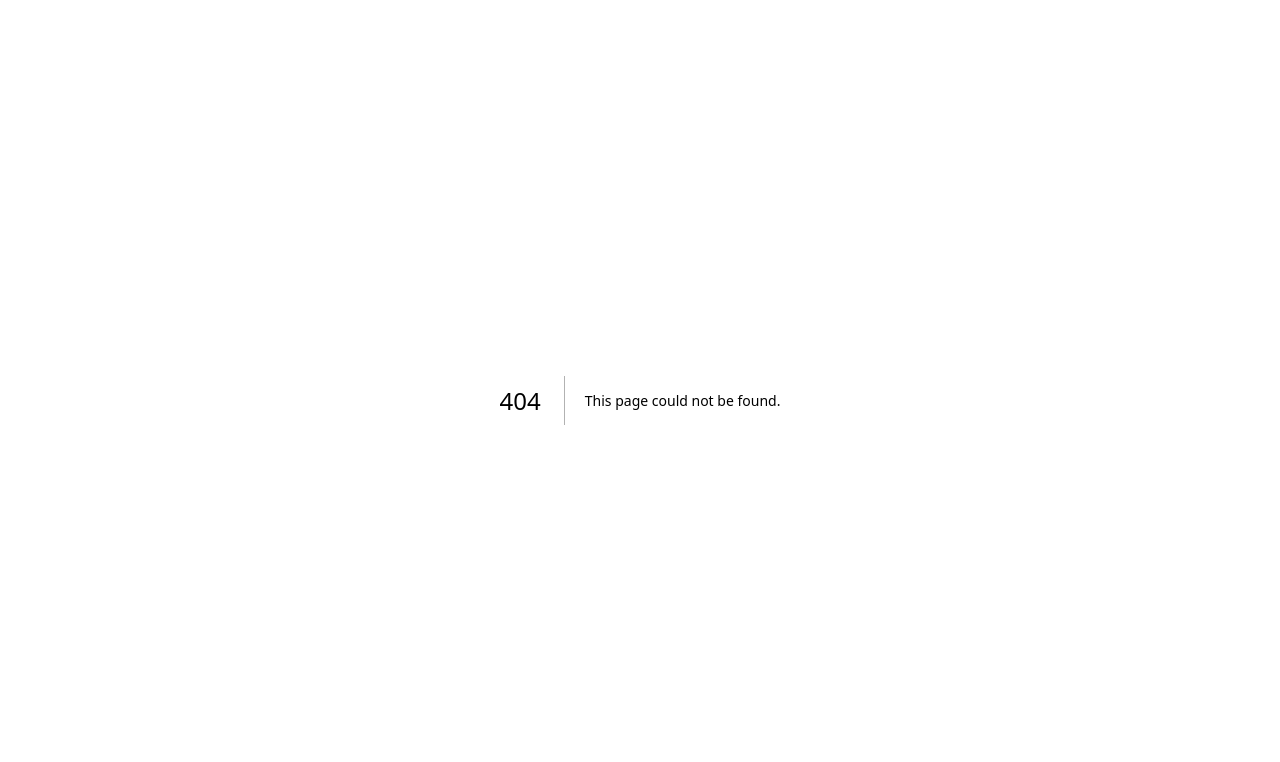
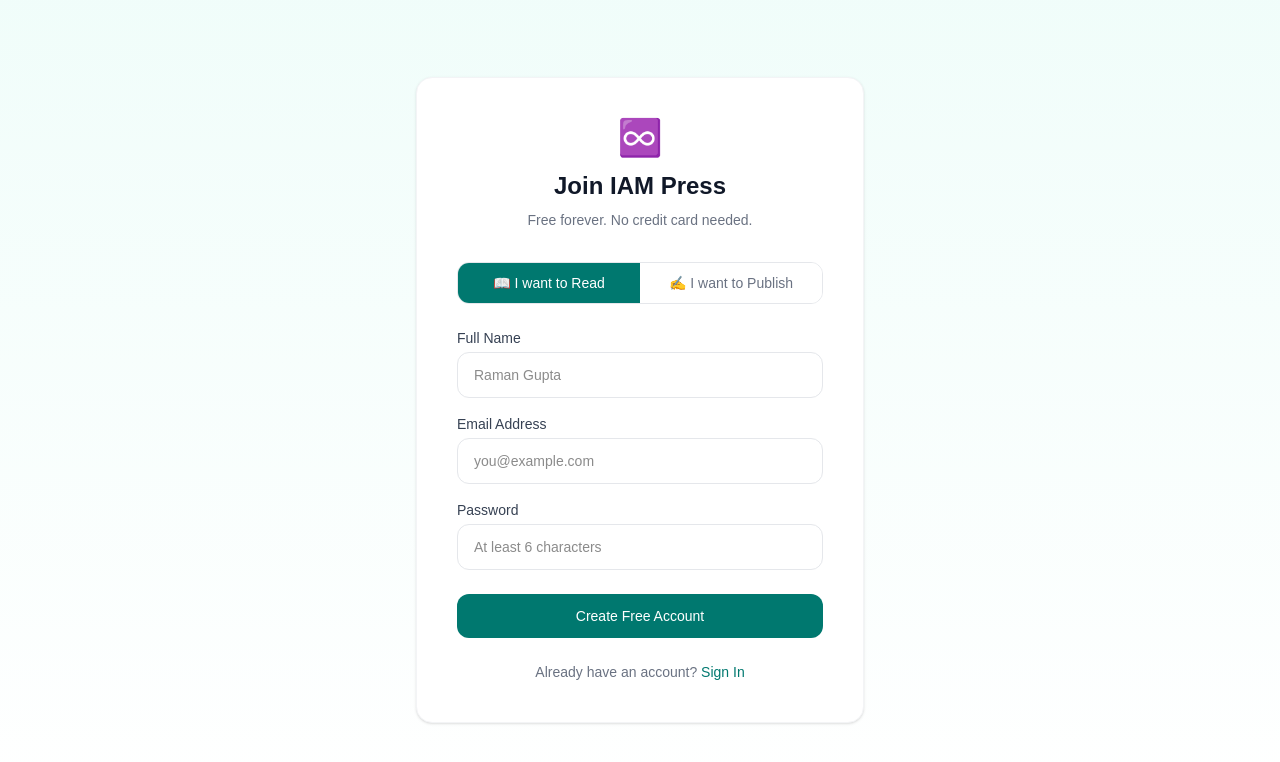
Before and after one commit to ramangupta/iampress, a Next.js app: page /signup in a window 1280 px wide. Before the commit this address had no page. Shown: the top 762 px of the page. Built offline with nearby package versions, Linux system fonts and the light colour scheme; no server answers.

Commit message:
Add signup and signin pages with Supabase auth

```diff
--- /dev/null
+++ b/app/signin/page.tsx
@@ -0,0 +1,108 @@
+"use client";
+
+import { useState } from "react";
+import { supabase } from "@/lib/supabase";
+
+export default function SignIn() {
+  const [email, setEmail] = useState("");
+  const [password, setPassword] = useState("");
+  const [loading, setLoading] = useState(false);
+  const [error, setError] = useState("");
+
+  const handleSignIn = async () => {
+    setLoading(true);
+    setError("");
+
+    if (!email || !password) {
+      setError("Please fill in all fields.");
+      setLoading(false);
+      return;
+    }
+
+    const { error: authError } = await supabase.auth.signInWithPassword({
+      email,
+      password,
+    });
+
+    if (authError) {
+      setError(authError.message);
+      setLoading(false);
+      return;
+    }
+
+    // Redirect to dashboard after login
+    window.location.href = "/dashboard";
+  };
+
+  return (
+    <div className="min-h-screen bg-gradient-to-b from-teal-50 to-white flex items-center justify-center px-4">
+      <div className="bg-white rounded-2xl shadow-sm border border-gray-100 p-10 w-full max-w-md">
+
+        {/* Header */}
+        <div className="text-center mb-8">
+          <div className="text-4xl mb-3">♾️</div>
+          <h1 className="text-2xl font-bold text-gray-900">Welcome back</h1>
+          <p className="text-gray-500 text-sm mt-2">
+            Sign in to your IAM Press account
+          </p>
+        </div>
+
+        {/* Form */}
+        <div className="flex flex-col gap-4">
+          <div>
+            <label className="text-sm font-medium text-gray-700 mb-1 block">
+              Email Address
+            </label>
+            <input
+              type="email"
+              placeholder="you@example.com"
+              value={email}
+              onChange={(e) => setEmail(e.target.value)}
+              className="w-full border border-gray-200 rounded-xl px-4 py-3 text-sm focus:outline-none focus:ring-2 focus:ring-teal-500 transition"
+            />
+          </div>
+
+          <div>
+            <label className="text-sm font-medium text-gray-700 mb-1 block">
+              Password
+            </label>
+            <input
+              type="password"
+              placeholder="Your password"
+              value={password}
+              onChange={(e) => setPassword(e.target.value)}
+              className="w-full border border-gray-200 rounded-xl px-4 py-3 text-sm focus:outline-none focus:ring-2 focus:ring-teal-500 transition"
+            />
+          </div>
+
+          {/* Error Message */}
+          {error && (
+            <div className="bg-red-50 border border-red-200 text-red-600 text-sm px-4 py-3 rounded-xl">
+              {error}
+            </div>
+          )}
+
+          {/* Submit Button */}
+          <button
+            onClick={handleSignIn}
+            disabled={loading}
+            className="w-full bg-teal-700 text-white py-3 rounded-xl text-sm font-medium hover:bg-teal-800 transition-colors disabled:opacity-50 disabled:cursor-not-allowed mt-2"
+          >
+            {loading ? "Signing in..." : "Sign In"}
+          </button>
+        </div>
+
+        {/* Links */}
+        <div className="flex justify-between text-sm mt-6">
+          <a href="#" className="text-gray-500 hover:text-teal-700 transition-colors">
+            Forgot password?
+          </a>
+          <a href="/signup" className="text-teal-700 font-medium hover:underline">
+            Create account
+          </a>
+        </div>
+
+      </div>
+    </div>
+  );
+}
--- /dev/null
+++ b/app/signup/page.tsx
@@ -0,0 +1,180 @@
+"use client";
+
+import { useState } from "react";
+import { supabase } from "@/lib/supabase";
+
+export default function SignUp() {
+  const [name, setName] = useState("");
+  const [email, setEmail] = useState("");
+  const [password, setPassword] = useState("");
+  const [role, setRole] = useState("reader");
+  const [loading, setLoading] = useState(false);
+  const [message, setMessage] = useState("");
+  const [error, setError] = useState("");
+
+  const handleSignUp = async () => {
+    setLoading(true);
+    setError("");
+    setMessage("");
+
+    // Basic validation
+    if (!name || !email || !password) {
+      setError("Please fill in all fields.");
+      setLoading(false);
+      return;
+    }
+
+    if (password.length < 6) {
+      setError("Password must be at least 6 characters.");
+      setLoading(false);
+      return;
+    }
+
+    // Create auth user in Supabase
+    const { data, error: authError } = await supabase.auth.signUp({
+      email,
+      password,
+    });
+
+    if (authError) {
+      setError(authError.message);
+      setLoading(false);
+      return;
+    }
+
+    // Save extra info to users table
+    if (data.user) {
+      const { error: dbError } = await supabase.from("users").insert({
+        id: data.user.id,
+        email,
+        name,
+        role,
+      });
+
+      if (dbError) {
+        setError(dbError.message);
+        setLoading(false);
+        return;
+      }
+    }
+
+    setMessage(
+      "Account created! Please check your email to confirm your account."
+    );
+    setLoading(false);
+  };
+
+  return (
+    <div className="min-h-screen bg-gradient-to-b from-teal-50 to-white flex items-center justify-center px-4">
+      <div className="bg-white rounded-2xl shadow-sm border border-gray-100 p-10 w-full max-w-md">
+
+        {/* Header */}
+        <div className="text-center mb-8">
+          <div className="text-4xl mb-3">♾️</div>
+          <h1 className="text-2xl font-bold text-gray-900">Join IAM Press</h1>
+          <p className="text-gray-500 text-sm mt-2">
+            Free forever. No credit card needed.
+          </p>
+        </div>
+
+        {/* Role Selector */}
+        <div className="flex rounded-xl overflow-hidden border border-gray-200 mb-6">
+          <button
+            onClick={() => setRole("reader")}
+            className={`flex-1 py-2.5 text-sm font-medium transition-colors ${
+              role === "reader"
+                ? "bg-teal-700 text-white"
+                : "bg-white text-gray-500 hover:bg-gray-50"
+            }`}
+          >
+            📖 I want to Read
+          </button>
+          <button
+            onClick={() => setRole("author")}
+            className={`flex-1 py-2.5 text-sm font-medium transition-colors ${
+              role === "author"
+                ? "bg-teal-700 text-white"
+                : "bg-white text-gray-500 hover:bg-gray-50"
+            }`}
+          >
+            ✍️ I want to Publish
+          </button>
+        </div>
+
+        {/* Form */}
+        <div className="flex flex-col gap-4">
+          <div>
+            <label className="text-sm font-medium text-gray-700 mb-1 block">
+              Full Name
+            </label>
+            <input
+              type="text"
+              placeholder="Raman Gupta"
+              value={name}
+              onChange={(e) => setName(e.target.value)}
+              className="w-full border border-gray-200 rounded-xl px-4 py-3 text-sm focus:outline-none focus:ring-2 focus:ring-teal-500 transition"
+            />
+          </div>
+
+          <div>
+            <label className="text-sm font-medium text-gray-700 mb-1 block">
+              Email Address
+            </label>
+            <input
+              type="email"
+              placeholder="you@example.com"
+              value={email}
+              onChange={(e) => setEmail(e.target.value)}
+              className="w-full border border-gray-200 rounded-xl px-4 py-3 text-sm focus:outline-none focus:ring-2 focus:ring-teal-500 transition"
+            />
+          </div>
+
+          <div>
+            <label className="text-sm font-medium text-gray-700 mb-1 block">
+              Password
+            </label>
+            <input
+              type="password"
+              placeholder="At least 6 characters"
+              value={password}
+              onChange={(e) => setPassword(e.target.value)}
+              className="w-full border border-gray-200 rounded-xl px-4 py-3 text-sm focus:outline-none focus:ring-2 focus:ring-teal-500 transition"
+            />
+          </div>
+
+          {/* Error Message */}
+          {error && (
+            <div className="bg-red-50 border border-red-200 text-red-600 text-sm px-4 py-3 rounded-xl">
+              {error}
+            </div>
+          )}
+
+          {/* Success Message */}
+          {message && (
+            <div className="bg-teal-50 border border-teal-200 text-teal-700 text-sm px-4 py-3 rounded-xl">
+              {message}
+            </div>
+          )}
+
+          {/* Submit Button */}
+          <button
+            onClick={handleSignUp}
+            disabled={loading}
+            className="w-full bg-teal-700 text-white py-3 rounded-xl text-sm font-medium hover:bg-teal-800 transition-colors disabled:opacity-50 disabled:cursor-not-allowed mt-2"
+          >
+            {loading ? "Creating account..." : "Create Free Account"}
+          </button>
+        </div>
+
+        {/* Sign In Link */}
+        <p className="text-center text-sm text-gray-500 mt-6">
+          Already have an account?{" "}
+          <a href="/signin" className="text-teal-700 font-medium hover:underline">
+            Sign In
+          </a>
+        </p>
+
+      </div>
+    </div>
+  );
+}
```
